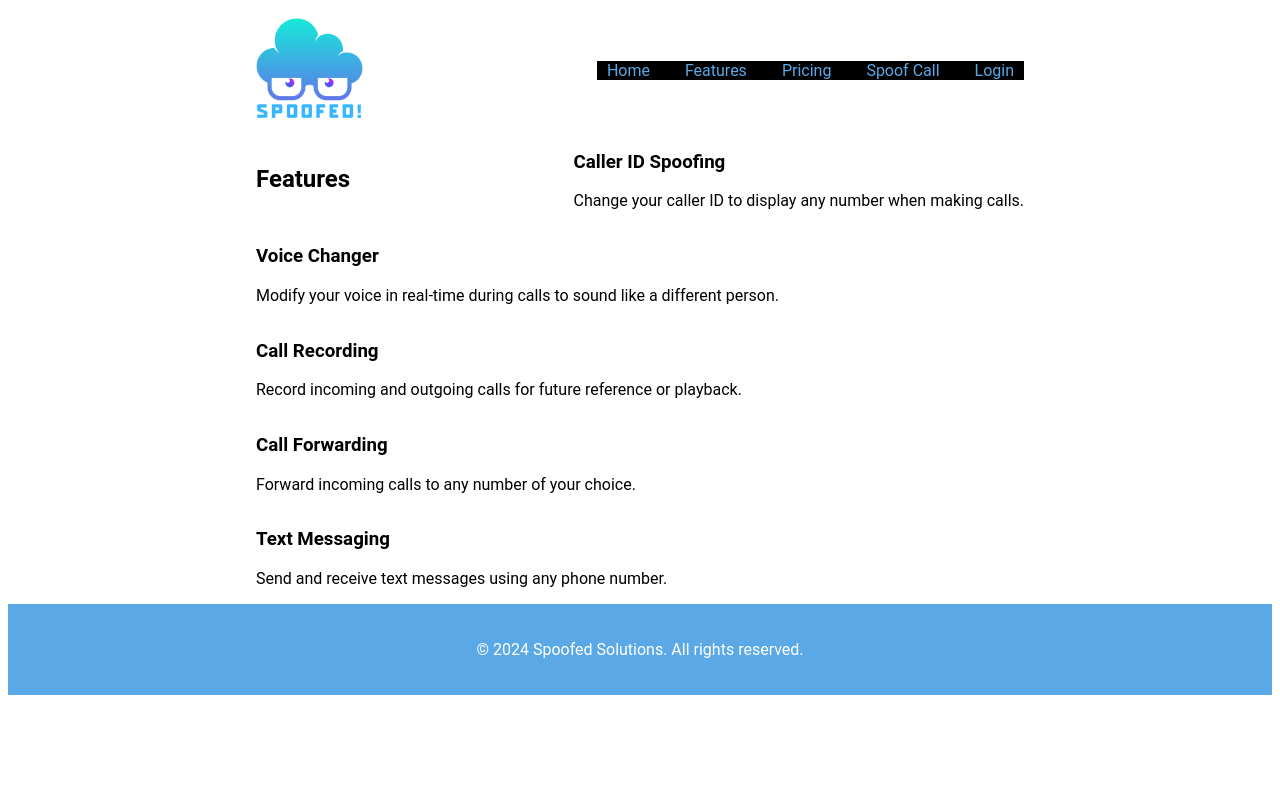
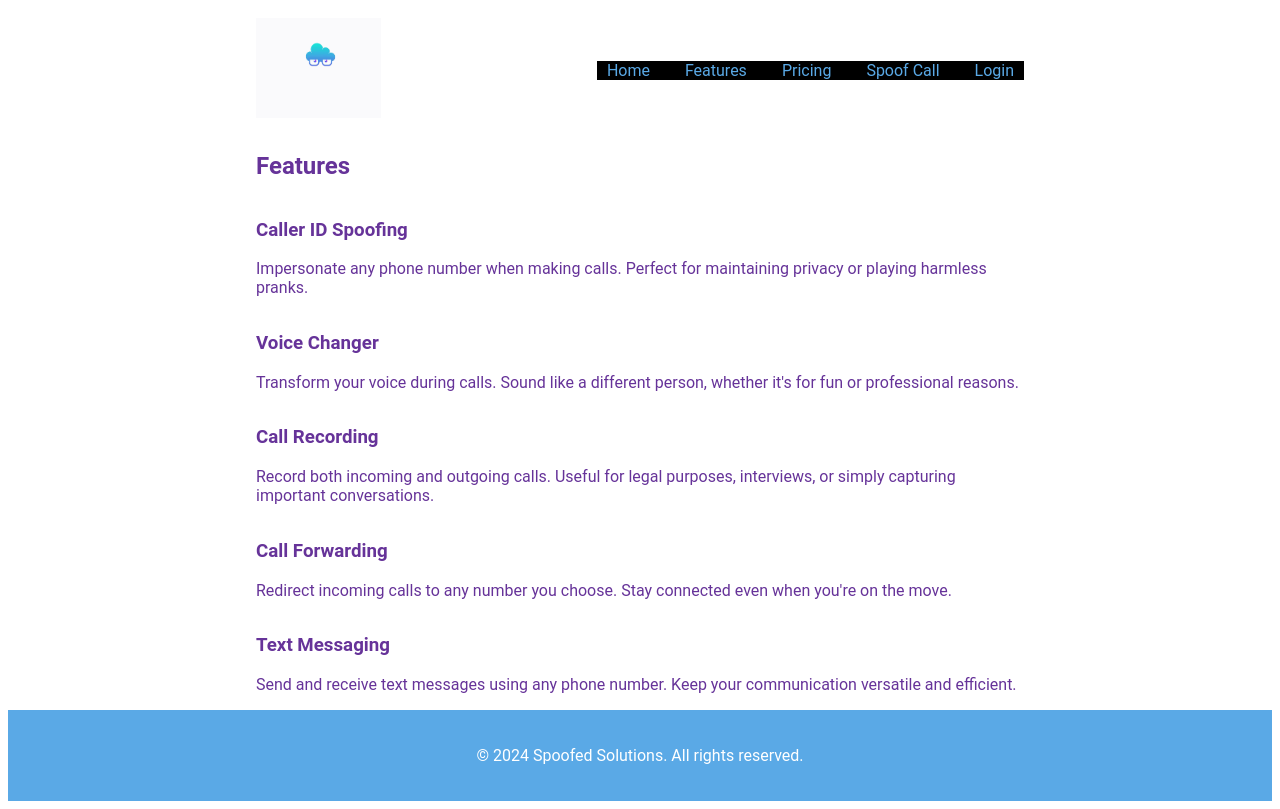
Before and after one commit to rwdvlpmnt/spoofed, a Django app: template templates/features.html in a window 1280 px wide. Before the commit the page ends 695 px from the top, so only its background shows below. Run offline with Django 3.2, Linux system fonts and the light colour scheme; the template is opened without the code that fills it, so the values that code supplies are empty.

Commit message:
minor changes

```diff
--- a/static/css/styles.css
+++ b/static/css/styles.css
@@ -106,6 +106,7 @@ header {
 body {
     font-family: 'Roboto', sans-serif;
     font-weight: 400; /* Specifies normal weight */
+    color:rebeccapurple
 }
 
 footer {
@@ -167,8 +168,6 @@ footer {
 .phone-input-section .btn:hover {
     background-color: #4A91C8;
 }
-
-/* Accordion styles */
 
 
 /* Pricing Section */
@@ -416,7 +415,7 @@ footer {
     display: flex;
     justify-content: center;
     align-items: center;
-    height: 75vh;
+    height: 100vh;
 }
 
 .register-section .container, .login-section .container {
@@ -705,7 +704,7 @@ footer {
     margin: 20px 0;
     border: 1px solid #ddd;
     border-radius: 10px;
-    transition: transform 1s ease-in-out;
+    transition: transform 3s ease-in-out;
 }
 
 .feature-block.rotate {
--- a/templates/base.html
+++ b/templates/base.html
@@ -16,7 +16,7 @@
         <div class="container header-content">
             <div class="header-left">
                 <a href="/" class="logo">
-                    <img src="{% static 'images/FullLogo_Transparent_NoBuffer.png' %}" alt="Logo">
+                    <img src="{% static 'images/spoof-logo.gif' %}" alt="Logo">
                 </a>
             </div>
             <div class="header-right">
--- a/templates/features.html
+++ b/templates/features.html
@@ -10,23 +10,27 @@
         <h2>Features</h2>
         <div class="feature">
             <h3>Caller ID Spoofing</h3>
-            <p>Change your caller ID to display any number when making calls.</p>
+            <p>Impersonate any phone number when making calls. Perfect for maintaining privacy or playing harmless
+                pranks.</p>
         </div>
         <div class="feature">
             <h3>Voice Changer</h3>
-            <p>Modify your voice in real-time during calls to sound like a different person.</p>
+            <p>Transform your voice during calls. Sound like a different person, whether it's for fun or professional
+                reasons.</p>
         </div>
         <div class="feature">
             <h3>Call Recording</h3>
-            <p>Record incoming and outgoing calls for future reference or playback.</p>
+            <p>Record both incoming and outgoing calls. Useful for legal purposes, interviews, or simply capturing
+                important conversations.</p>
         </div>
         <div class="feature">
             <h3>Call Forwarding</h3>
-            <p>Forward incoming calls to any number of your choice.</p>
+            <p>Redirect incoming calls to any number you choose. Stay connected even when you're on the move.</p>
         </div>
         <div class="feature">
             <h3>Text Messaging</h3>
-            <p>Send and receive text messages using any phone number.</p>
+            <p>Send and receive text messages using any phone number. Keep your communication versatile and efficient.
+            </p>
         </div>
     </div>
 </section>
```
Also changed, not shown: backup/-base.html (renamed from templates/-base.html), backup/-home.html (renamed from templates/-home.html), static/images/spoof-logo.gif (added).
